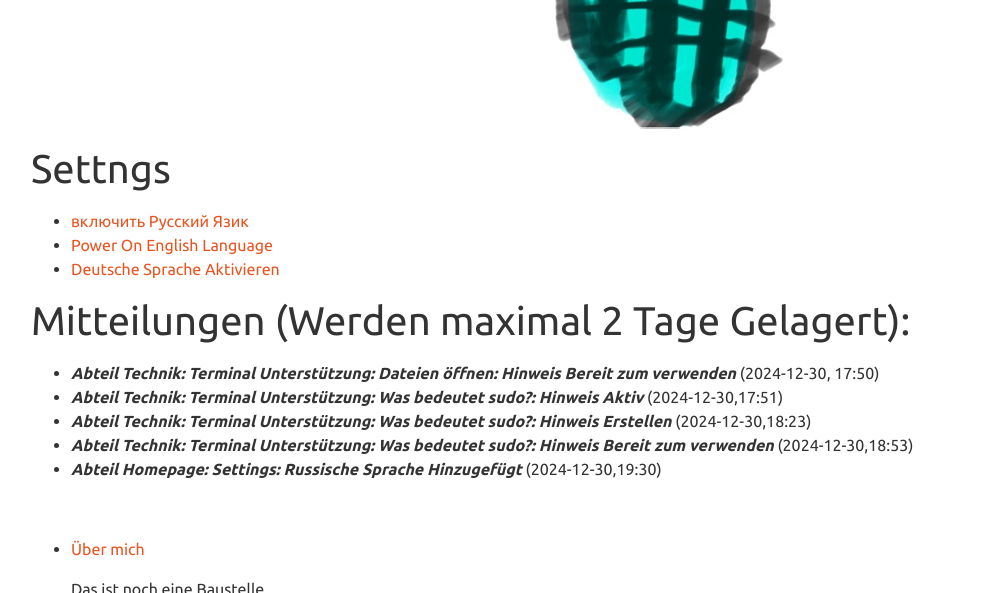
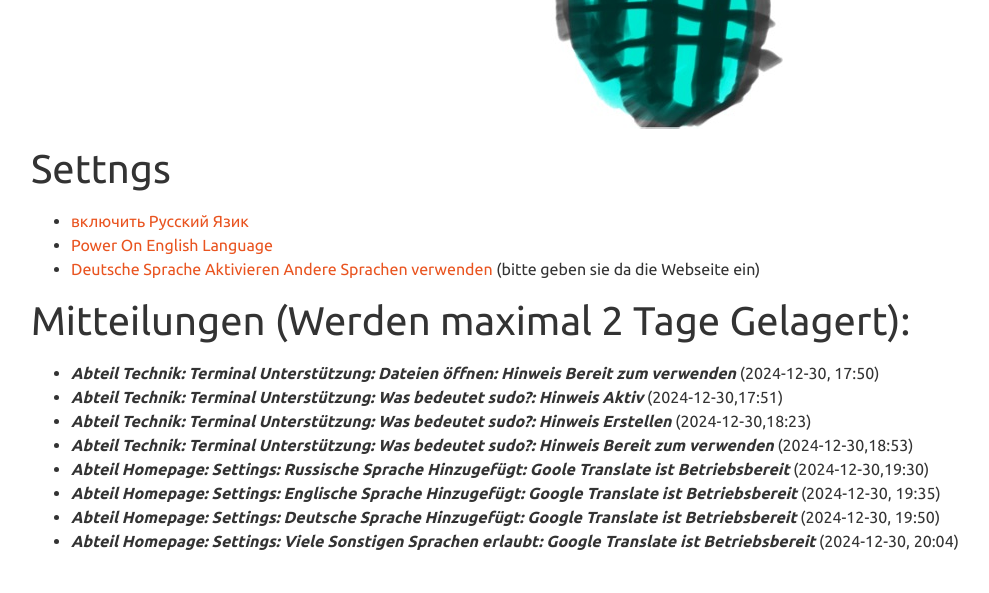
Before and after one commit to viktor-chiarcos/viktor-chiarcos.github.io, a Jekyll site: the page built from index.md, in a window 1280 px wide and 900 px high, scrolled down 2151 px, cut to the strip 0-593 px from the top of the window. Shown: the whole strip, without its empty margins (54-1043 px from the left). Built offline with Jekyll 4.4.1, drawn with Linux system fonts in a browser that asks for light colours.

Commit message:
Neue Nachrichten und Neue Einstellungen

```diff
--- a/index.md
+++ b/index.md
@@ -75,13 +75,18 @@ feature_rows:
 - [включить Русский Язик](https://viktor--chiarcos-github-io.translate.goog/?_x_tr_sl=auto&_x_tr_tl=ru&_x_tr_hl=de&_x_tr_pto=wapp)
 - [Power On English Language](https://viktor--chiarcos-github-io.translate.goog/?_x_tr_sl=auto&_x_tr_tl=en&_x_tr_hl=de&_x_tr_pto=wapp)
 - [Deutsche Sprache Aktivieren](https://viktor--chiarcos-github-io.translate.goog/?_x_tr_sl=auto&_x_tr_tl=de&_x_tr_hl=de&_x_tr_pto=wapp)
+[Andere Sprachen verwenden](https://translate.google.com/?hl=de&sl=auto&tl=de&op=websites) (bitte geben sie da die Webseite ein)
 
 # Mitteilungen (Werden maximal 2 Tage Gelagert):
 - ***Abteil Technik: Terminal Unterstützung: Dateien öffnen: Hinweis Bereit zum verwenden*** (2024-12-30, 17:50)
 - ***Abteil Technik: Terminal Unterstützung: Was bedeutet sudo?: Hinweis Aktiv*** (2024-12-30,17:51)
 - ***Abteil Technik: Terminal Unterstützung: Was bedeutet sudo?: Hinweis Erstellen*** (2024-12-30,18:23)
 - ***Abteil Technik: Terminal Unterstützung: Was bedeutet sudo?: Hinweis Bereit zum verwenden*** (2024-12-30,18:53)
-- ***Abteil Homepage: Settings: Russische Sprache Hinzugefügt*** (2024-12-30,19:30)
+- ***Abteil Homepage: Settings: Russische Sprache Hinzugefügt: Goole Translate ist Betriebsbereit*** (2024-12-30,19:30)
+- ***Abteil Homepage: Settings: Englische Sprache Hinzugefügt: Google Translate ist Betriebsbereit*** (2024-12-30, 19:35)
+- ***Abteil Homepage: Settings: Deutsche Sprache Hinzugefügt: Google Translate ist Betriebsbereit*** (2024-12-30, 19:50)
+- ***Abteil Homepage: Settings: Viele Sonstigen Sprachen erlaubt: Google Translate ist Betriebsbereit*** (2024-12-30, 20:04)
+
 
 &nbsp;
 
```
